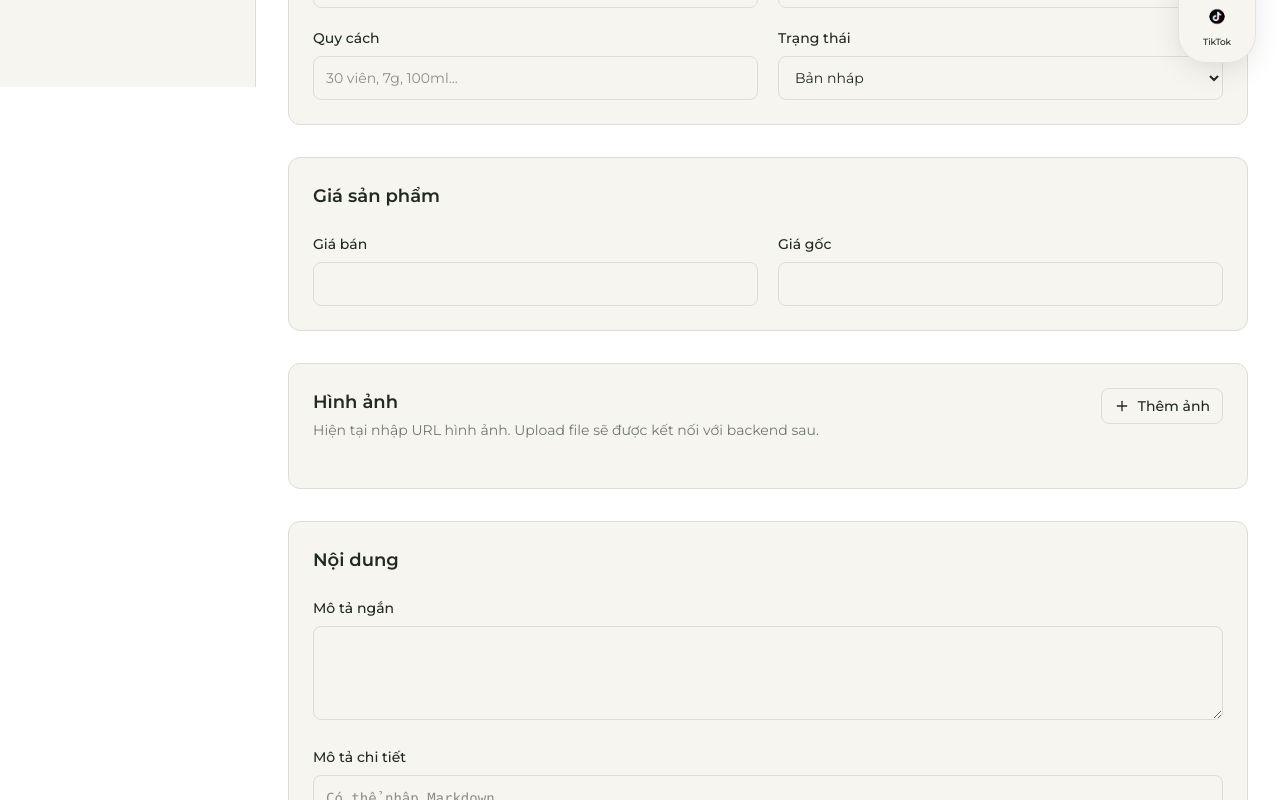
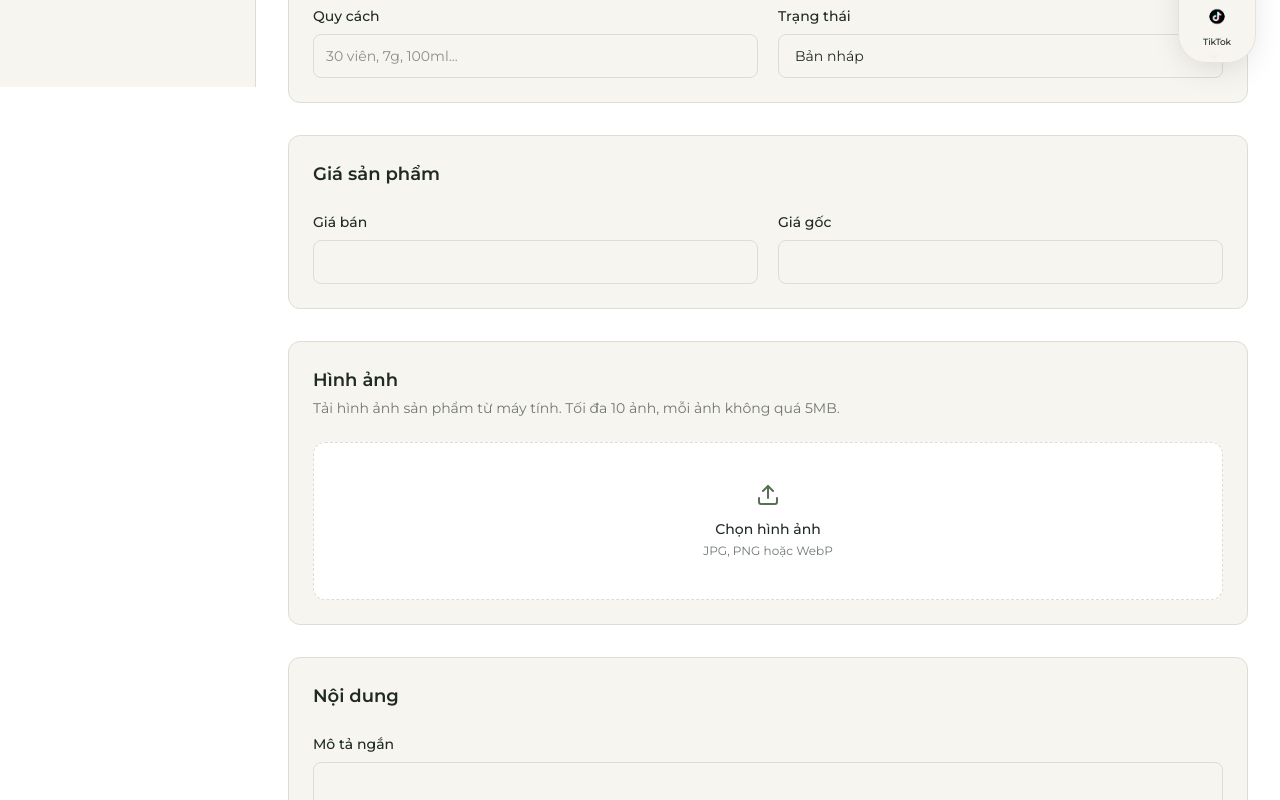
Before and after one commit to TUTA-Japan/TUTA-Frontend, a Next.js app: page /admin/products/new in a window 1280 px wide. Shown: the part 713-1513 px from the top of the page. Built offline with nearby package versions, Linux system fonts and the light colour scheme.

Commit message:
✨  feat: add product image upload preview

```diff
--- a/src/components/admin/products/product-form.tsx
+++ b/src/components/admin/products/product-form.tsx
@@ -2,13 +2,13 @@
 
 import { useFieldArray, useForm } from "react-hook-form";
 import { zodResolver } from "@hookform/resolvers/zod";
-import { Plus, Trash2 } from "lucide-react";
+import { Upload, Trash2 } from "lucide-react";
 
 import {
   productFormSchema,
   type ProductFormValues,
 } from "@/schemas/product-form-schema";
-import { useEffect } from "react";
+import { useEffect, useState } from "react";
 
 type ProductFormProps = {
   defaultValues?: Partial<ProductFormValues>;
@@ -39,10 +39,9 @@ export function ProductForm({ defaultValues }: ProductFormProps) {
     },
   });
 
-  const { fields, append, remove } = useFieldArray({
-    control,
-    name: "images",
-  });
+  const images = watch("images");
+  const [imagePreviews, setImagePreviews] = useState<string[]>([]);
+  const [imageError, setImageError] = useState("");
 
   const nameVi = watch("nameVi");
 
@@ -64,10 +63,72 @@ export function ProductForm({ defaultValues }: ProductFormProps) {
       .replace(/^-+|-+$/g, "");
   }
 
+  function handleImagesChange(event: React.ChangeEvent<HTMLInputElement>) {
+    const selectedFiles = Array.from(event.target.files ?? []);
+
+    setImageError("");
+
+    const validTypes = ["image/jpeg", "image/png", "image/webp"];
+
+    const maxFileSize = 5 * 1024 * 1024;
+
+    const invalidType = selectedFiles.find(
+      (file) => !validTypes.includes(file.type),
+    );
+
+    if (invalidType) {
+      setImageError("Chỉ hỗ trợ JPG, PNG và WebP.");
+      event.target.value = "";
+      return;
+    }
+
+    const oversizedFile = selectedFiles.find((file) => file.size > maxFileSize);
+
+    if (oversizedFile) {
+      setImageError("Mỗi hình ảnh không được lớn hơn 5MB.");
+      event.target.value = "";
+      return;
+    }
+
+    if (selectedFiles.length > 10) {
+      setImageError("Tối đa 10 hình ảnh cho một sản phẩm.");
+      event.target.value = "";
+      return;
+    }
+
+    setValue("images", selectedFiles, {
+      shouldValidate: true,
+      shouldDirty: true,
+    });
+
+    event.target.value = "";
+  }
+
+  function removeImage(index: number) {
+    const nextImages = images.filter((_, imageIndex) => imageIndex !== index);
+
+    setValue("images", nextImages, {
+      shouldValidate: true,
+      shouldDirty: true,
+    });
+  }
+
+  useEffect(() => {
+    const urls = images.map((file) => URL.createObjectURL(file));
+
+    setImagePreviews(urls);
+
+    return () => {
+      urls.forEach((url) => {
+        URL.revokeObjectURL(url);
+      });
+    };
+  }, [images]);
+
   async function onSubmit(values: ProductFormValues) {
     const payload = {
       ...values,
-      images: values.images.map((image) => image.url),
+      images: values.images.map((image) => image.name),
     };
 
     // TODO: Send payload to backend when API is available.
@@ -139,12 +200,6 @@ export function ProductForm({ defaultValues }: ProductFormProps) {
               {...register("slug")}
               className="h-11 w-full cursor-default rounded-lg border border-border bg-surface px-3 text-sm text-text-secondary outline-none"
             />
-
-            {errors.slug && (
-              <p className="mt-1.5 text-xs text-red-600">
-                {errors.slug.message}
-              </p>
-            )}
           </div>
 
           <div>
@@ -288,65 +343,79 @@ export function ProductForm({ defaultValues }: ProductFormProps) {
 
       {/* Images */}
       <section className="rounded-xl border border-border bg-background p-5 md:p-6">
-        <div className="mb-6 flex items-start justify-between gap-4">
-          <div>
-            <h2 className="text-lg font-semibold text-text-primary">
-              Hình ảnh
-            </h2>
+        <div className="mb-6">
+          <h2 className="text-lg font-semibold text-text-primary">Hình ảnh</h2>
 
           <p className="mt-1 text-sm text-text-secondary">
-              Hiện tại nhập URL hình ảnh. Upload file sẽ được kết nối với
-              backend sau.
+            Tải hình ảnh sản phẩm từ máy tính. Tối đa 10 ảnh, mỗi ảnh không quá
+            5MB.
           </p>
         </div>
 
-          <button
-            type="button"
-            onClick={() => append({ url: "" })}
-            className="inline-flex h-9 shrink-0 items-center gap-2 rounded-lg border border-border px-3 text-sm font-medium text-text-primary transition hover:border-tuta-green"
+        <label
+          htmlFor="product-images"
+          className="flex cursor-pointer flex-col items-center justify-center rounded-xl border border-dashed border-border bg-surface px-6 py-10 text-center transition hover:border-tuta-green"
         >
-            <Plus className="size-4" />
-            Thêm ảnh
-          </button>
-        </div>
+          <Upload className="size-6 text-tuta-green" />
 
-        <div className="space-y-3">
-          {fields.map((field, index) => (
-            <div key={field.id}>
-              <div className="flex gap-2">
+          <span className="mt-3 text-sm font-medium text-text-primary">
+            Chọn hình ảnh
+          </span>
+
+          <span className="mt-1 text-xs text-text-secondary">
+            JPG, PNG hoặc WebP
+          </span>
+        </label>
+
         <input
-                  placeholder="https://images.tutatuta.vn/..."
-                  {...register(`images.${index}.url`)}
-                  className="h-11 min-w-0 flex-1 rounded-lg border border-border bg-background px-3 text-sm outline-none transition focus:border-tuta-green"
+          id="product-images"
+          type="file"
+          accept="image/jpeg,image/png,image/webp"
+          multiple
+          onChange={handleImagesChange}
+          className="sr-only"
+        />
+
+        {imageError && (
+          <p className="mt-2 text-xs text-red-600">{imageError}</p>
+        )}
+
+        {errors.images?.message && (
+          <p className="mt-2 text-xs text-red-600">{errors.images.message}</p>
+        )}
+
+        {imagePreviews.length > 0 && (
+          <div className="mt-5 grid grid-cols-2 gap-3 sm:grid-cols-3 md:grid-cols-4">
+            {imagePreviews.map((src, index) => (
+              <div
+                key={src}
+                className="group relative aspect-4/5 overflow-hidden rounded-lg border border-border bg-surface"
+              >
+                <img
+                  src={src}
+                  alt={`Ảnh sản phẩm ${index + 1}`}
+                  className="h-full w-full object-contain p-2"
                 />
 
                 <button
                   type="button"
-                  disabled={fields.length === 1}
-                  onClick={() => remove(index)}
+                  onClick={() => removeImage(index)}
                   aria-label={`Xóa ảnh ${index + 1}`}
-                  className="flex size-11 shrink-0 items-center justify-center rounded-lg border border-border text-text-secondary transition hover:border-red-300 hover:text-red-600 disabled:cursor-not-allowed disabled:opacity-30"
+                  className="absolute top-2 right-2 flex size-8 items-center justify-center rounded-full bg-black/60 text-white transition hover:bg-red-600"
                 >
                   <Trash2 className="size-4" />
                 </button>
-              </div>
 
-              {errors.images?.[index]?.url && (
-                <p className="mt-1.5 text-xs text-red-600">
-                  {errors.images[index]?.url?.message}
-                </p>
+                {index === 0 && (
+                  <span className="absolute bottom-2 left-2 rounded-full bg-tuta-green px-2 py-1 text-[10px] font-semibold text-white">
+                    Ảnh đại diện
+                  </span>
                 )}
               </div>
             ))}
           </div>
-
-        {errors.images?.root && (
-          <p className="mt-2 text-xs text-red-600">
-            {errors.images.root.message}
-          </p>
         )}
       </section>
-
       {/* Description */}
       <section className="rounded-xl border border-border bg-background p-5 md:p-6">
         <div className="mb-6">
--- a/src/schemas/product-form-schema.ts
+++ b/src/schemas/product-form-schema.ts
@@ -18,9 +18,7 @@ export const productFormSchema = z.object({
 
   category: z.string().trim().min(1, "Vui lòng nhập danh mục"),
 
-  referencePriceVnd: z
-    .number()
-    .nonnegative("Giá bán không được nhỏ hơn 0"),
+  referencePriceVnd: z.number().nonnegative("Giá bán không được nhỏ hơn 0"),
 
   originalPriceVnd: z
     .number()
@@ -34,12 +32,9 @@ export const productFormSchema = z.object({
   description: z.string().trim().optional(),
 
   images: z
-    .array(
-      z.object({
-        url: z.string().trim().url("URL hình ảnh không hợp lệ"),
-      }),
-    )
-    .min(1, "Sản phẩm cần ít nhất một hình ảnh"),
+    .array(z.custom<File>())
+    .min(1, "Sản phẩm cần ít nhất một hình ảnh")
+    .max(10, "Tối đa 10 hình ảnh"),
 
   status: z.enum(["draft", "published"]),
 });
```
Lines whose indentation alone changed are shown as unchanged.
